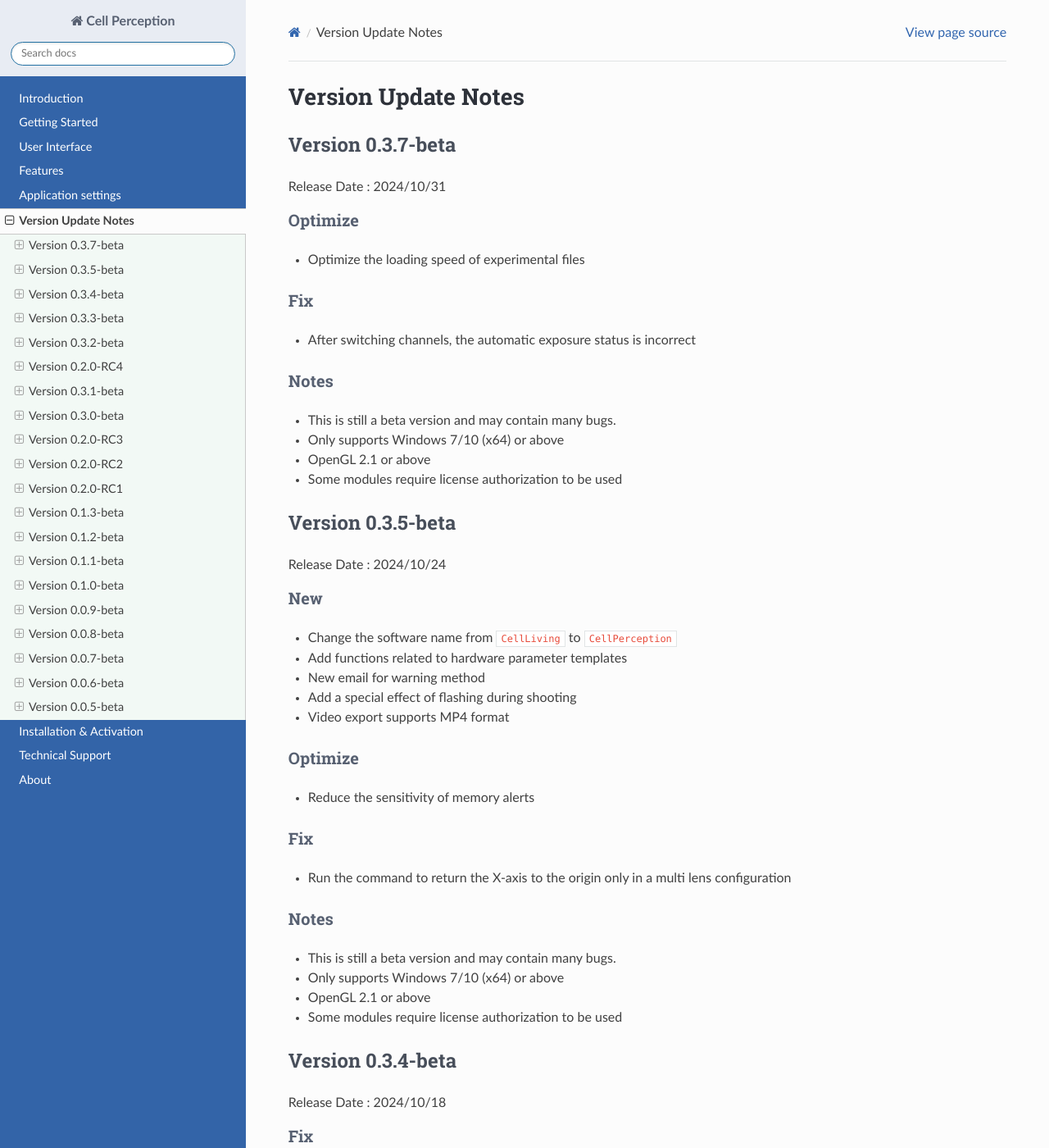
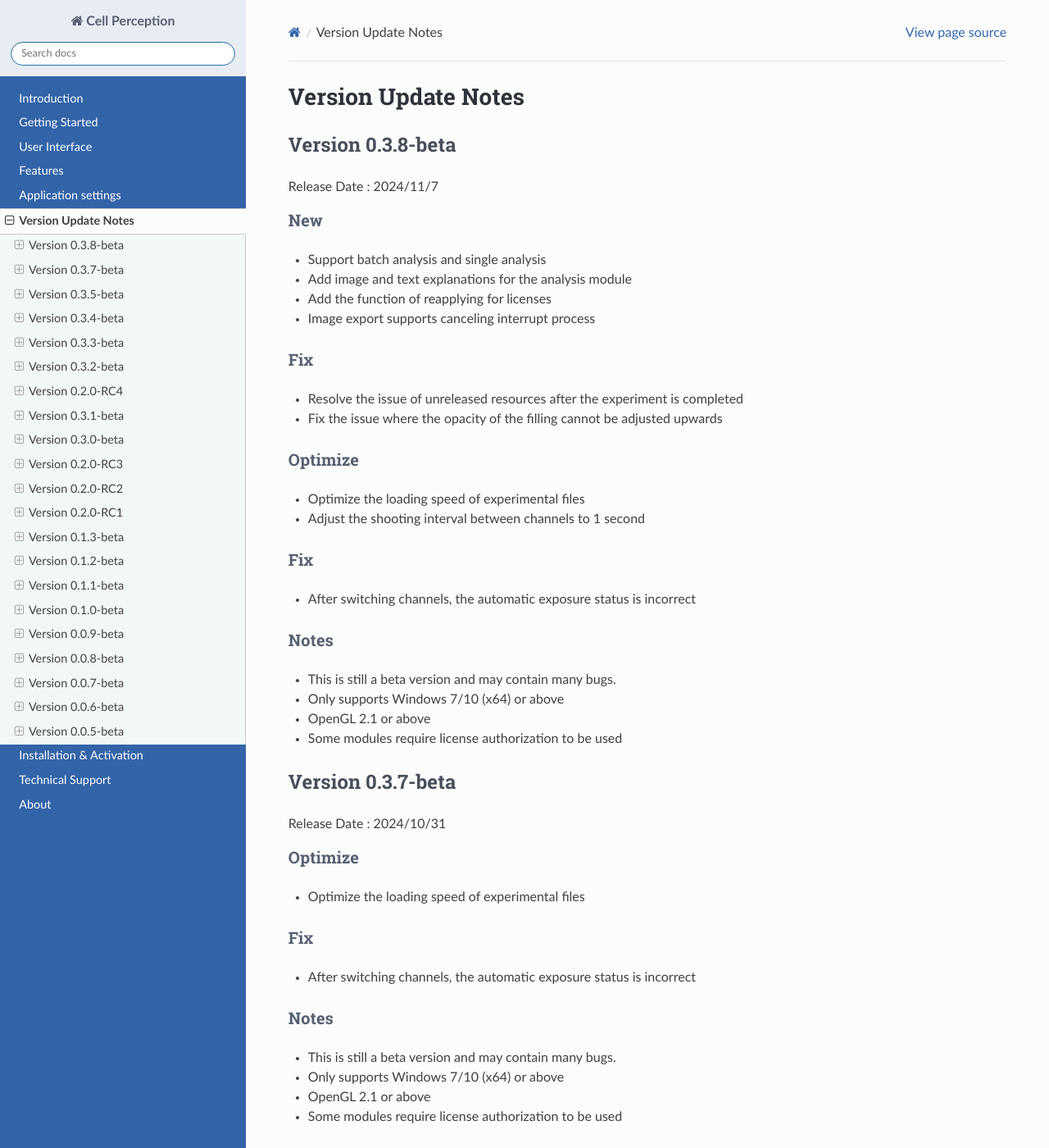
Before and after one commit to yangtong93/living-cell-docs, a Sphinx documentation site: the page built from source/user_guide/upgrade.md, in a window 1280 px wide and 1400 px high. Shown: the whole window at 82% size. Built offline with Sphinx 7.4.7 and the Read the Docs theme 3.1.0, drawn with Linux system fonts in a browser that asks for light colours; pages that are not in the unit, such as notebooks, are missing from menus.

Commit message:
feature: 0.3.8-beta

```diff
--- a/source/user_guide/upgrade.md
+++ b/source/user_guide/upgrade.md
@@ -1,4 +1,32 @@
 # Version Update Notes
+
+## Version 0.3.8-beta
+
+Release Date : 2024/11/7
+
+### New
+* Support batch analysis and single analysis
+* Add image and text explanations for the analysis module
+* Add the function of reapplying for licenses
+* Image export supports canceling interrupt process
+
+### Fix
+* Resolve the issue of unreleased resources after the experiment is completed
+* Fix the issue where the opacity of the filling cannot be adjusted upwards
+
+
+### Optimize
+* Optimize the loading speed of experimental files
+* Adjust the shooting interval between channels to 1 second
+
+### Fix
+* After switching channels, the automatic exposure status is incorrect
+
+### Notes
+* This is still a beta version and may contain many bugs.
+* Only supports Windows 7/10 (x64) or above
+* OpenGL 2.1 or above
+* Some modules require license authorization to be used
 
 ## Version 0.3.7-beta
 
```
Also changed, not shown: 1 other file.
